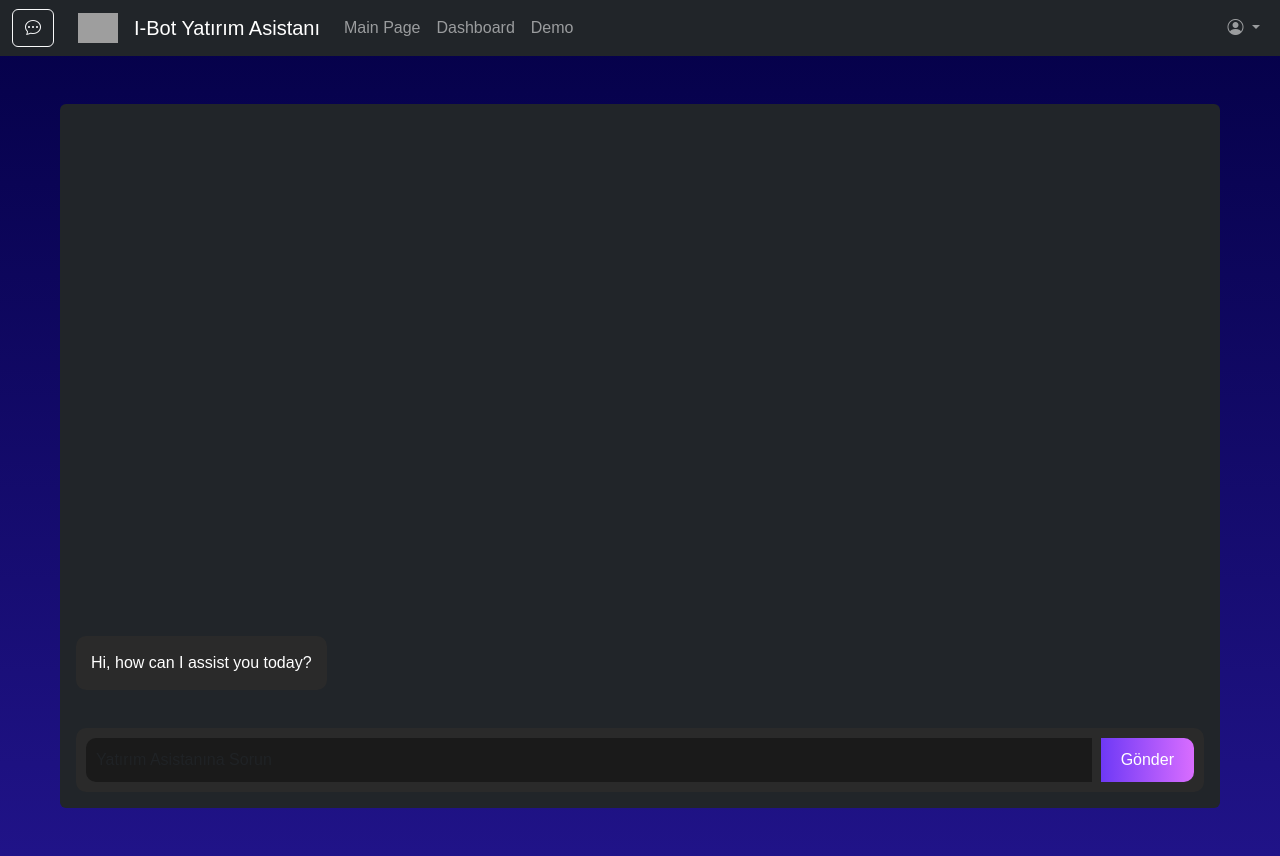
After one commit to eceataman/intern, a Flask app: page /chatbot.html in a window 1280 px wide. The commit adds this page. Run offline with Flask 3, Linux system fonts and the light colour scheme; parts of the project's set-up code (start-up, migrations or seed data) failed here and were passed over; grey boxes are pictures that could not be loaded.

Commit message:
web sayfalar arası bağlantı yapıldı
log in oldugunda chat bot sayfası açılacak

```diff
--- a/app.py
+++ b/app.py
@@ -2,7 +2,7 @@ import os
 import openai
 import logging
 import dotenv
-from flask import Flask, render_template, request, jsonify
+from flask import Flask, redirect, render_template, request, jsonify, session,url_for
 
 # Load .env file
 dotenv.load_dotenv()
@@ -18,7 +18,7 @@ if not all([endpoint, api_key, deployment]):
 
 # Flask application
 app = Flask(__name__)
-
+app.secret_key = os.getenv('FLASK_SECRET_KEY', 'default_secret_key')
 # OpenAI client
 client = openai.AzureOpenAI(
     base_url=f"{endpoint}/openai/deployments/{deployment}/extensions",
@@ -28,7 +28,7 @@ client = openai.AzureOpenAI(
 
 @app.route("/")
 def index():
-    return render_template("index.html")
+    return render_template("dashboard.html")
 
 @app.route("/chat", methods=["POST"])
 def chat():
@@ -36,7 +36,7 @@ def chat():
     try:
         response = client.chat.completions.create(
             model=deployment,
-            temperature=0.7,
+            temperature=0.3,
             max_tokens=4096,
             top_p=0.95,
             messages=[
@@ -82,6 +82,22 @@ def register_page():
 def login_page():
     return render_template("login.html")
 
+@app.route("/chatbot.html")
+def chatbot_page():
+    return render_template("chatbot.html")
+
+
+@app.route("/forgot-password.html")
+def forgotpassword_page():
+    return render_template("forgot-password.html")
+
+
+@app.route('/logout')
+def logout():
+    # Oturumu sonlandırma işlemleri
+    session.pop('user_id', None)  # Örnek olarak, oturumdan user_id'yi kaldır
+    return redirect(url_for('login_page'))  # Login sayfasına yönlendir
+
 
 if __name__ == "__main__":
     app.run(debug=True)
--- /dev/null
+++ b/static/css/styles.css
@@ -0,0 +1,120 @@
+body {
+    margin: 0;
+    padding: 0;
+    font-family: Arial, sans-serif;
+    background: linear-gradient(180deg, #040047 0%, #201388 100%);
+    color: white;
+    min-height: 100vh;
+    display: flex;
+    flex-direction: column;
+    background-repeat: no-repeat;
+    background-size: cover;
+  }
+
+  #navbarlogo {
+    max-height: 30px;
+  }
+  /*
+     .navbar-brand img{
+      max-width: 100%;
+      height: auto;
+      max-height: 40px;
+     }
+
+     .navbar-brand h1{
+      font-size: 1.5rem;
+      margin-bottom: 0;
+     }
+      */
+
+  .content {
+    flex: 1;
+    display: flex;
+    flex-direction: column;
+    justify-content: space-between;
+    padding: 0 50px;
+  }
+
+  .messages {
+    flex: 1;
+    display: flex;
+    flex-direction: column;
+    justify-content: flex-end;
+    overflow-y: auto;
+    margin-bottom: 20px;
+  }
+
+  .message {
+    background: rgba(0, 0, 0, 0.2);
+    padding: 15px;
+    border-radius: 10px;
+    margin: 10px 0;
+    max-width: 60%;
+    position: relative;
+  }
+
+  .message::before {
+    content: "";
+    position: absolute;
+    top: 15px;
+    width: 0;
+    height: 0;
+  }
+
+  .message.bot {
+    align-self: flex-start;
+    background: #2a2a2a;
+  }
+
+  .message.bot::before {
+    border: 10px solid transparent;
+    border-right-color: #2a2a2a;
+    left: -20px;
+  }
+
+  .message.user {
+    align-self: flex-end;
+    background: #4c4cff;
+  }
+
+  .message.user::before {
+    border: 10px solid transparent;
+    border-left-color: #4c4cff;
+    right: -20px;
+  }
+
+  .input-area {
+    display: flex;
+    align-items: center;
+    background: #2a2a2a;
+    padding: 10px;
+    border-radius: 10px;
+  }
+
+  .input-area input {
+    flex: 1;
+    border: none;
+    padding: 10px;
+    border-radius: 10px;
+    margin-right: 10px;
+    background: #1a1a1a;
+    color: white;
+  }
+
+  .input-area button {
+    background: linear-gradient(90deg, #6e39f6, #d96dff);
+    border: none;
+    padding: 10px 20px;
+    border-radius: 10px;
+    color: white;
+    cursor: pointer;
+  }
+
+  .btn-gradient {
+    background: linear-gradient(90deg, #6e39f6, #d96dff);
+    border: none;
+    color: white;
+    padding: 10px 20px;
+    border-radius: 10px;
+    cursor: pointer;
+  }
--- /dev/null
+++ b/static/js/script.js
@@ -0,0 +1,41 @@
+document
+  .getElementById("chatForm")
+  .addEventListener("submit", function (event) {
+    event.preventDefault();
+    const userInput = document.getElementById("userInput").value;
+    if (userInput.trim() !== "") {
+      addMessage(userInput, "user");
+      document.getElementById("userInput").value = "";
+
+      fetch("/chat", {
+        method: "POST",
+        headers: {
+          "Content-Type": "application/x-www-form-urlencoded",
+        },
+        body: new URLSearchParams({ message: userInput }),
+      })
+        .then((response) => response.json())
+        .then((data) => {
+          if (data.response) {
+            // Gelen yanıttaki [doc1], [doc2] ifadelerini temizlde
+            const cleanedResponse = data.response.replace(/\[doc\d+\]/g, "");
+            addMessage(cleanedResponse, "bot");
+          } else {
+            // throws 429 rate limit error
+            console.error("Error:", data.error);
+          }
+        })
+        .catch((error) => {
+          console.error("Error:", error);
+        });
+    }
+  });
+
+function addMessage(content, type) {
+  const messageContainer = document.getElementById("messageContainer");
+  const messageDiv = document.createElement("div");
+  messageDiv.className = 'message ${type}';
+  messageDiv.innerText = content;
+  messageContainer.appendChild(messageDiv);
+  messageContainer.scrollTop = messageContainer.scrollHeight;
+}
--- /dev/null
+++ b/templates/chatbot.html
@@ -0,0 +1,126 @@
+<!DOCTYPE html>
+<html lang="tr">
+  <head>
+    <meta charset="UTF-8" />
+    <meta name="viewport" content="width=device-width, initial-scale=1.0" />
+    <title>Intertech I-Bot Yatırım Asistanı - Sohbet</title>
+    <link
+      href="https://cdn.jsdelivr.net/npm/bootstrap@5.3.3/dist/css/bootstrap.min.css"
+      rel="stylesheet"
+      integrity="sha384-QWTKZyjpPEjISv5WaRU9OFeRpok6YctnYmDr5pNlyT2bRjXh0JMhjY6hW+ALEwIH"
+      crossorigin="anonymous"
+    />
+    <link
+      rel="stylesheet"
+      href="{{ url_for('static', filename='css/styles.css') }}"
+    />
+    <link
+      rel="stylesheet"
+      href="https://cdn.jsdelivr.net/npm/bootstrap-icons/font/bootstrap-icons.css"
+    />
+  </head>
+
+  <body>
+    <nav class="navbar navbar-expand-md navbar-dark bg-dark">
+      <div class="container-fluid">
+        <!--Chat history btn-->
+        <button
+          class="btn btn-outline-light me-2"
+          type="button"
+          aria-label="Chat History"
+        >
+          <i class="bi bi-chat-dots"></i>
+        </button>
+        <div class="d-flex align-items-center">
+          <img
+            class="img-fluid ms-3 me-3"
+            id="navbarlogo"
+            src="{{ url_for('static', filename='images/intertech-logo-white-text (1) copy.png') }}"
+            alt="Intertech Logo"
+            class="img-fluid"
+          />
+          <a href="#" class="navbar-brand">I-Bot Yatırım Asistanı</a>
+        </div>
+
+        <button
+          class="navbar-toggler"
+          type="button"
+          data-bs-toggle="collapse"
+          data-bs-target="#navbarNav"
+          aria-controls="navbarNav"
+          aria-expanded="false"
+          aria-label="Toggle Navigation"
+        >
+          <span class="navbar-toggler-icon"></span>
+        </button>
+        <!--Navbar content-->
+        <div class="collapse navbar-collapse" id="navbarNav">
+          <ul class="navbar-nav me-auto mb-2 mb-md-0">
+            <li class="nav-item">
+              <a href="#" class="nav-link">Main Page</a>
+            </li>
+            <li class="nav-item">
+              <a href="#" class="nav-link">Dashboard</a>
+            </li>
+            <li class="nav-item">
+              <a href="#" class="nav-link">Demo</a>
+            </li>
+          </ul>
+          <ul class="navbar-nav ms-auto mb-2 mb-md-0">
+            <li class="nav-item dropdown">
+              <a
+                href="#"
+                class="nav-link dropdown-toggle"
+                id="navbarDropdown"
+                role="button"
+                data-bs-toggle="dropdown"
+                aria-expanded="false"
+              >
+                <i class="bi bi-person-circle"></i>
+              </a>
+              <ul
+                class="dropdown-menu dropdown-menu-end"
+                aria-labelledby="navbarDropdown"
+              >
+                <li><a href="#" class="dropdown-item">Account</a></li>
+                <li><a href="/logout" class="dropdown-item">Log Out</a></li>
+              </ul>
+            </li>
+          </ul>
+        </div>
+      </div>
+    </nav>
+
+    <div
+      class="content-container container-fluid d-flex flex-column min-vh-100"
+    >
+      <div
+        class="content m-5 bg-dark p-3 rounded flex-grow-1 d-flex flex-column"
+      >
+        <div class="messages" id="messageContainer">
+          <!--Messages shall be inserted here-->
+          <div class="message bot">Hi, how can I assist you today?</div>
+        </div>
+        <form method="POST" id="chatForm" class="mt-2">
+          <div class="input-area input-group">
+            <input
+              type="text"
+              class="form-control"
+              placeholder="Yatırım Asistanına Sorun"
+              id="userInput"
+              required
+            />
+            <button class="btn btn-gradient" type="submit">Gönder</button>
+          </div>
+        </form>
+      </div>
+    </div>
+
+    <script
+      src="https://cdn.jsdelivr.net/npm/bootstrap@5.3.3/dist/js/bootstrap.bundle.min.js"
+      integrity="sha384-YvpcrYf0tY3lHB60NNkmXc5s9fDVZLESaAA55NDzOxhy9GkcIdslK1eN7N6jIeHz"
+      crossorigin="anonymous"
+    ></script>
+    <script src="{{url_for('static', filename='js/script.js')}}"></script>
+  </body>
+</html>
```
Also changed, not shown: static/js/auth.js (+50 -39 lines), templates/forgot-password.html (added, +100 -0 lines), templates/dashboard.html (line endings or trailing spaces).
